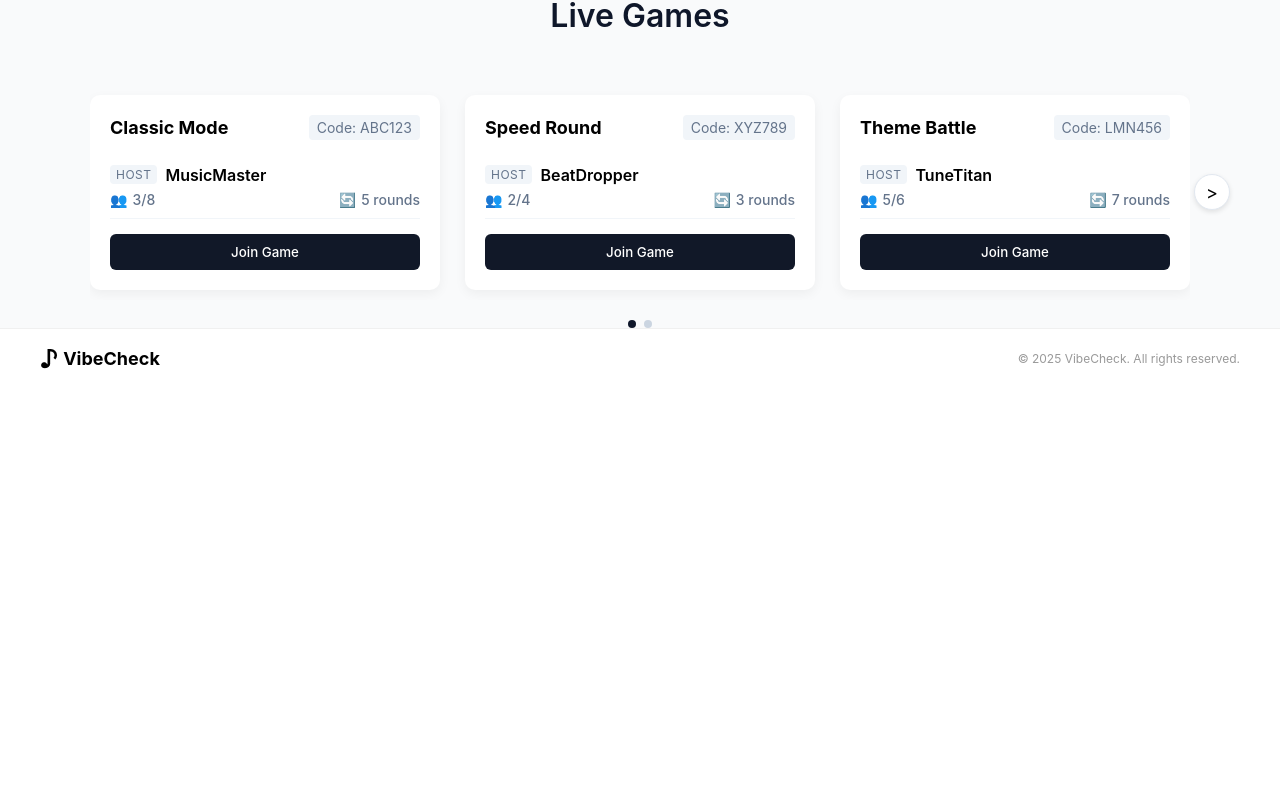
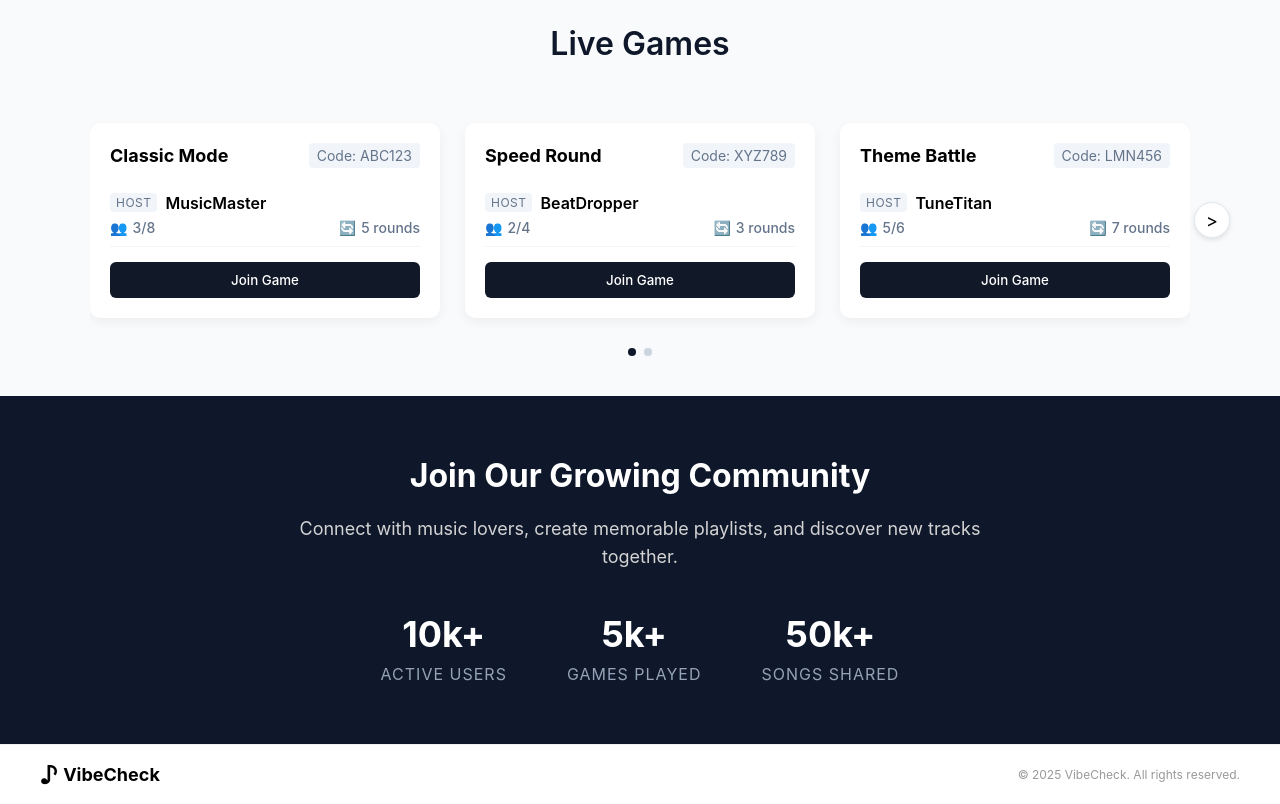
Before and after one commit to RazvanGolan/VibeCheck, a React (Create React App) app in the folder vibecheck-frontend/: page / in a window 1280 px wide. Shown: the part 838-1642 px from the top of the page. Before the commit the page ends 1226 px from the top, so only its background shows below. Built offline with nearby package versions, Linux system fonts and the light colour scheme.

Commit message:
community section

```diff
--- a/vibecheck-frontend/src/components/MainPage.css
+++ b/vibecheck-frontend/src/components/MainPage.css
@@ -44,6 +44,43 @@
 
 .play-button:hover {
     background-color: darkgrey;
+}
+
+.auth-buttons {
+    display: flex;
+    gap: 15px;
+}
+
+.play-button.join {
+    background-color: transparent;
+    border: 1px solid white;
+    color: white;
+}
+
+.join-input-group {
+    display: flex;
+    align-items: center;
+    background-color: white;
+    border-radius: 10px;
+    overflow: hidden;
+}
+
+.game-code-input {
+    flex: 1;
+    border: none;
+    padding: 14px 15px;
+    font-size: 16px;
+    min-width: 160px;
+}
+
+.game-code-submit {
+    background-color: #49525f;
+    color: white;
+    border: none;
+    padding: 14px 18px;
+    font-size: 18px;
+    font-weight: 600;
+    cursor: pointer;
 }
 
 .intro {
@@ -108,7 +145,20 @@
 }
 
 .live-games {
-    border-top: 2px solid #cbd5e1;
+    position: relative;
+    margin-top: 30px;
+}
+
+.live-games:before {
+    content: '';
+    position: absolute;
+    top: 0;
+    left: 50%;
+    transform: translateX(-50%);
+    width: 80%;
+    max-width: 1100px;
+    height: 1px;
+    background: linear-gradient(90deg, rgba(203,213,225,0) 0%, rgba(203,213,225,0.8) 50%, rgba(203,213,225,0) 100%);
 }
 
 .games-carousel {
@@ -128,6 +178,10 @@
     width: 100%;
     overflow-x: auto;
     padding: 10px 0;
+}
+
+.games-container.few-items {
+    justify-content: center;
 }
 
 .game-card {
@@ -267,6 +321,62 @@
     background-color: #0f172a;
 }
 
+.community-banner {
+    background-color: #0f172a;
+    color: white;
+    padding: 60px;
+    text-align: center;
+    margin-top: 40px;
+}
+
+.community-content {
+    max-width: 900px;
+    margin: 0 auto;
+}
+
+.community-title {
+    font-size: 32px;
+    font-weight: 700;
+    margin-bottom: 20px;
+    color: white;
+}
+
+.community-description {
+    font-size: 18px;
+    color: lightgrey;
+    margin-bottom: 40px;
+    line-height: 1.6;
+    max-width: 700px;
+    margin-left: auto;
+    margin-right: auto;
+}
+
+.community-stats {
+    display: flex;
+    justify-content: center;
+    gap: 60px;
+}
+
+.stat-block {
+    display: flex;
+    flex-direction: column;
+    align-items: center;
+}
+
+.stat-number {
+    font-size: 36px;
+    font-weight: 700;
+    color: white;
+    margin-bottom: 8px;
+}
+
+.stat-label {
+    font-size: 16px;
+    color: #94a3b8;
+    text-transform: uppercase;
+    letter-spacing: 1px;
+}
+
 @media screen and (max-width: 768px) {
     .steps-container {
         flex-direction: column;
@@ -275,6 +385,11 @@
     .games-container {
         flex-direction: column;
         align-items: center;
+    }
+
+    .community-stats {
+        flex-direction: column;
+        gap: 30px;
     }
 }
 
@@ -304,4 +419,34 @@
     .step-title {
         font-size: 18px;
     }
+    .auth-buttons {
+        flex-direction: column;
+        width: 100%;
+    }
+
+    .play-button.create,
+    .play-button.join {
+        width: 100%;
+    }
+
+    .community-banner {
+        padding: 40px 20px;
+    }
+
+    .community-title {
+        font-size: 24px;
+    }
+
+    .community-description {
+        font-size: 16px;
+    }
+
+    .stat-number {
+        font-size: 28px;
+    }
+
+    .join-input-group {
+        margin-top: 10px;
+        width: 100%;
+    }
 }
--- a/vibecheck-frontend/src/components/MainPage.jsx
+++ b/vibecheck-frontend/src/components/MainPage.jsx
@@ -3,11 +3,13 @@ import { useAuth } from '../context/AuthProvider';
 import { useState } from 'react';
 
 function MainPage() {
-    const { isAuthenticated, user } = useAuth();
+    const { isAuthenticated } = useAuth();
     const [currentPage, setCurrentPage] = useState(0);
+    const [showJoinInput, setShowJoinInput] = useState(false);
+    const [gameCode, setGameCode] = useState('');
 
     // Mock games data - this would come from your SignalR hub
-    const mockGames = [
+    const liveGames = [
         {
             id: 'game-1',
             gameMode: 'Classic Mode',
@@ -46,15 +48,13 @@ function MainPage() {
         },
     ];
 
-    // Calculate pagination
     const gamesPerPage = 3;
-    const pageCount = Math.ceil(mockGames.length / gamesPerPage);
-    const visibleGames = mockGames.slice(
+    const pageCount = Math.ceil(liveGames.length / gamesPerPage);
+    const visibleGames = liveGames.slice(
         currentPage * gamesPerPage,
         (currentPage + 1) * gamesPerPage
     );
 
-    // Navigation handlers
     const nextPage = () => {
         setCurrentPage((prev) => (prev + 1) % pageCount);
     };
@@ -63,13 +63,57 @@ function MainPage() {
         setCurrentPage((prev) => (prev - 1 + pageCount) % pageCount);
     };
 
+    const handleJoinGame = () => {
+        if (gameCode.trim()) {
+            console.log(`Joining game with code: ${gameCode}`);
+            // Here you would call your API to join the game
+            setGameCode('');
+            setShowJoinInput(false);
+        }
+    };
+
     return (
         <div className="container">
             <div className="start-playing">
                 <div className="start-playing-content">
                     <h1 className="hero-title">Battle with Music, Win with Taste</h1>
                     <p className="hero-subtitle">Compete with friends to find the perfect song for any moment. Vote, rank, and crown the ultimate music curator!</p>
-                    <button className="play-button">Start Playing</button>
+
+                    {isAuthenticated ? (
+                        <div className="auth-buttons">
+                            <button className="play-button create">Create a Room</button>
+
+                            <div className="join-container">
+                                {showJoinInput ? (
+                                    <div className="join-input-group">
+                                        <input
+                                            type="text"
+                                            placeholder="Enter game code"
+                                            value={gameCode}
+                                            onChange={(e) => setGameCode(e.target.value)}
+                                            className="game-code-input"
+                                            onKeyPress={(e) => e.key === 'Enter' && handleJoinGame()}
+                                        />
+                                        <button
+                                            className="game-code-submit"
+                                            onClick={handleJoinGame}
+                                        >
+                                            &#8594;
+                                        </button>
+                                    </div>
+                                ) : (
+                                    <button
+                                        className="play-button join"
+                                        onClick={() => setShowJoinInput(true)}
+                                    >
+                                        Join a Room
+                                    </button>
+                                )}
+                            </div>
+                        </div>
+                    ) : (
+                        <button className="play-button">Start Playing</button>
+                    )}
                 </div>
             </div>
             <div className="into">
@@ -108,7 +152,7 @@ function MainPage() {
                         </button>
                     )}
 
-                    <div className={`games-container`}>
+                    <div className={`games-container ${liveGames.length <= 2 ? 'few-items' : ''}`}>
                         {visibleGames.map((game) => (
                             <div className="game-card" key={game.id}>
                                 <div className="game-header">
@@ -153,8 +197,25 @@ function MainPage() {
                     ))}
                 </div>
             </div>
-            <div className="create-account">
-
+            <div className="community-banner">
+                <div className="community-content">
+                    <h2 className="community-title">Join Our Growing Community</h2>
+                    <p className="community-description">Connect with music lovers, create memorable playlists, and discover new tracks together.</p>
+                    <div className="community-stats">
+                        <div className="stat-block">
+                            <span className="stat-number">10k+</span>
+                            <span className="stat-label">Active Users</span>
+                        </div>
+                        <div className="stat-block">
+                            <span className="stat-number">5k+</span>
+                            <span className="stat-label">Games Played</span>
+                        </div>
+                        <div className="stat-block">
+                            <span className="stat-number">50k+</span>
+                            <span className="stat-label">Songs Shared</span>
+                        </div>
+                    </div>
+                </div>
             </div>
         </div>
     );
```
